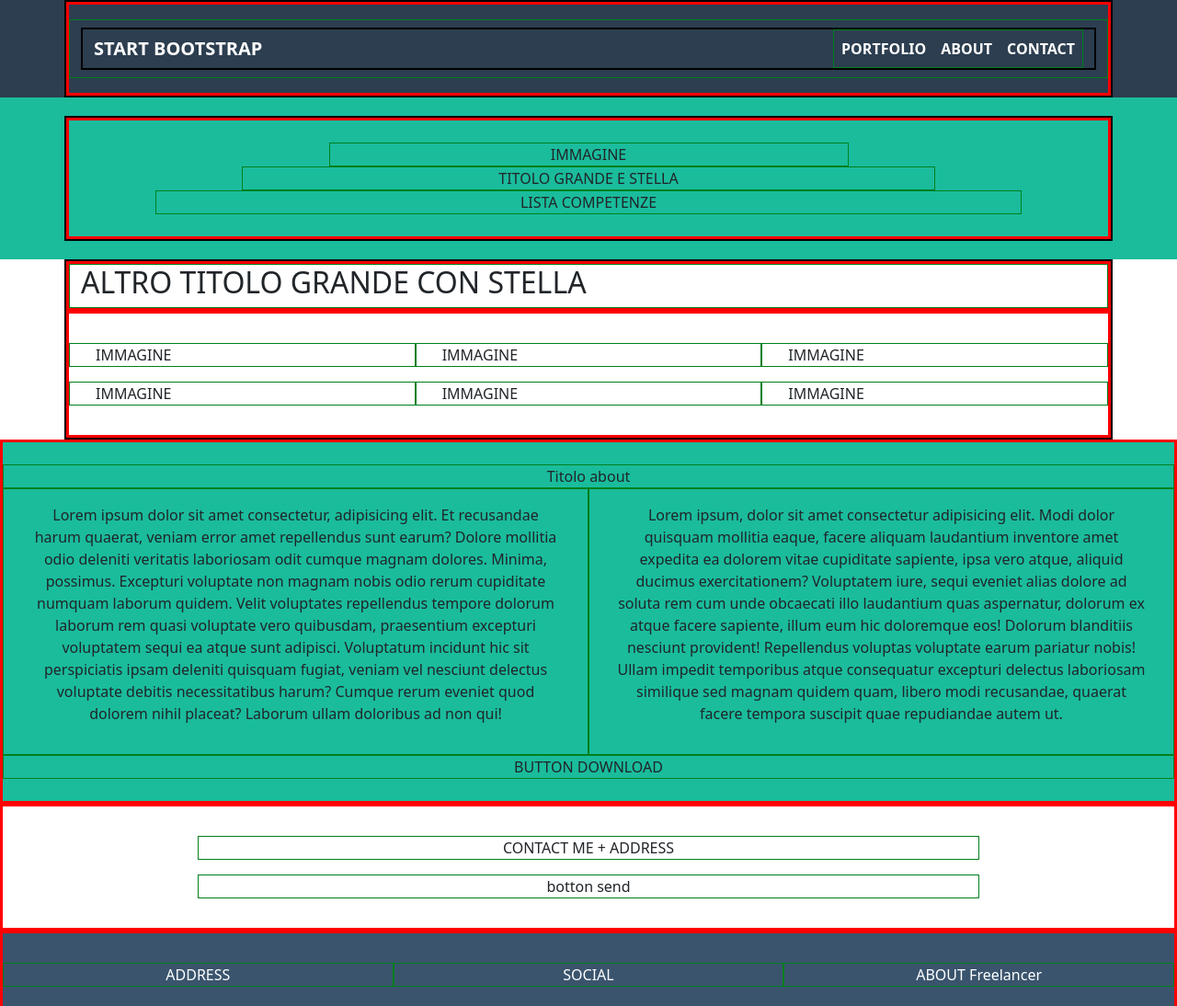
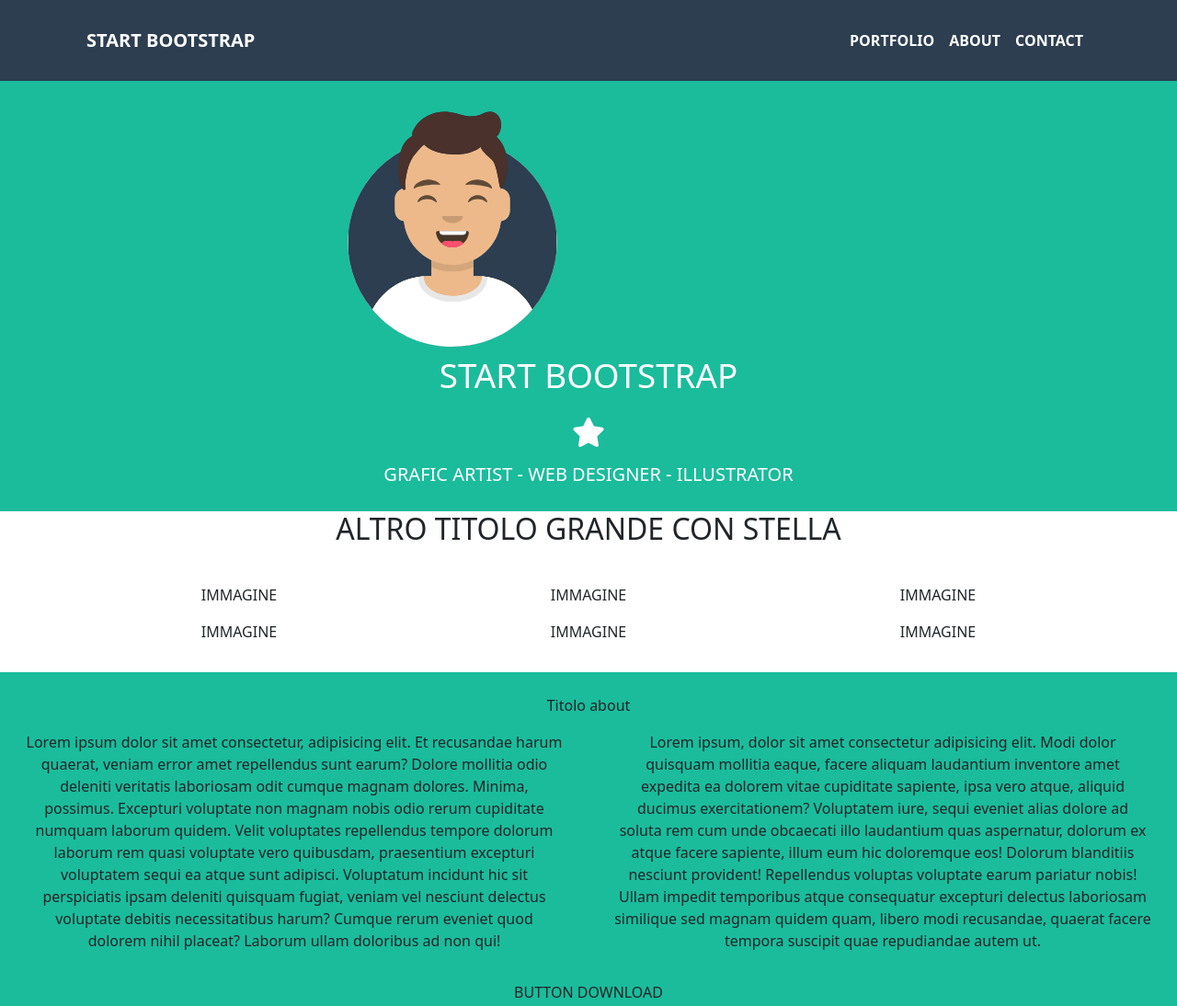
Before and after one commit to RiccardoGarbo/html-css-bootstrap-freelancer, a plain HTML site: page index.html in a window 1280 px wide. Shown: the top 1094 px of the page at 92% size. Drawn offline with nearby package versions, Linux system fonts and the light colour scheme.

Commit message:
added imgs and bootstrap jumbotron content

```diff
--- a/css/style.css
+++ b/css/style.css
@@ -1,26 +1,27 @@
-*[class^='container'] {
-    border: 2px solid black;
-}
-
-*[class^='row'] {
-    border: 3px solid red;
-    height: 100%;
-
-}
-
-*[class^='col'] {
-    border: 1px solid rgb(0, 128, 28);
-}
-
 /*HEADER*/
 header {
     background-color: #2C3E50;
 }
 
 /*Jumbotron*/
+.junbotron {
+    padding: 20px 0px;
+}
+
+.big-img {
+    width: 250px;
+    height: 250px;
+
+}
+
 .jumbotron {
-    padding: 20px 0;
     background-color: #1ABC9C;
+    padding-bottom: 20px;
+}
+
+.jumbotron h1 {
+    font-size: 2.3rem;
+    display: block;
 }
 
 /*About*/
--- a/index.html
+++ b/index.html
@@ -5,6 +5,9 @@
     <meta charset="UTF-8">
     <meta name="viewport" content="width=device-width, initial-scale=1.0">
     <title>Bootstrap Freelancer</title>
+    <link rel='stylesheet' href='https://cdnjs.cloudflare.com/ajax/libs/font-awesome/6.5.1/css/all.css'
+        integrity='sha512-tx5+1LWHez1QiaXlAyDwzdBTfDjX07GMapQoFTS74wkcPMsI3So0KYmFe6EHZjI8+eSG0ljBlAQc3PQ5BTaZtQ=='
+        crossorigin='anonymous' />
     <link rel='stylesheet' href='https://cdnjs.cloudflare.com/ajax/libs/bootstrap/5.3.2/css/bootstrap.min.css'
         integrity='sha512-b2QcS5SsA8tZodcDtGRELiGv5SaKSk1vDHDaQRda0htPYWZ6046lr3kJ5bAAQdpV2mmA/4v0wQF9MyU6/pDIAg=='
         crossorigin='anonymous' />
@@ -47,22 +50,26 @@
         </div>
     </header>
     <!--jumbotron-->
-    <section class="jumbotron text-center">
-        <div class="container">
-            <div class="row py-4 justify-content-center">
-                <div class="col-6">
-                    IMMAGINE
+    <section class="jumbotron ">
+        <div class="container text-center text-white">
+            <div class="row justify-content-center">
+                <div class="col-6 py-4">
+                    <div class="big-img "><img src="img/avatar.svg" alt="avatar"></div>
                 </div>
                 <div class="col-8">
-                    TITOLO GRANDE E STELLA
+                    <h1>START BOOTSTRAP</h1>
                 </div>
-                <div class="col-10">
-                    LISTA COMPETENZE
+                <div class="col-5 py-3">
+                    <i class="fa-solid fa-star fa-2x text"></i>
+
+                </div>
+                <div class="col-12 ">
+                    <h5>GRAFIC ARTIST - WEB DESIGNER - ILLUSTRATOR</h5>
                 </div>
             </div>
         </div>
     </section>
-    <section class="portfoliotext-center">
+    <section class="portfolio text-center">
         <div class="container">
             <div class="row">
                 <div class="col">
```
Also changed, not shown: img/avatar.svg (added), img/cabin.png (added), img/cake.png (added), img/circus.png (added), img/game.png (added), img/safe.png (added), img/submarine.png (added).
